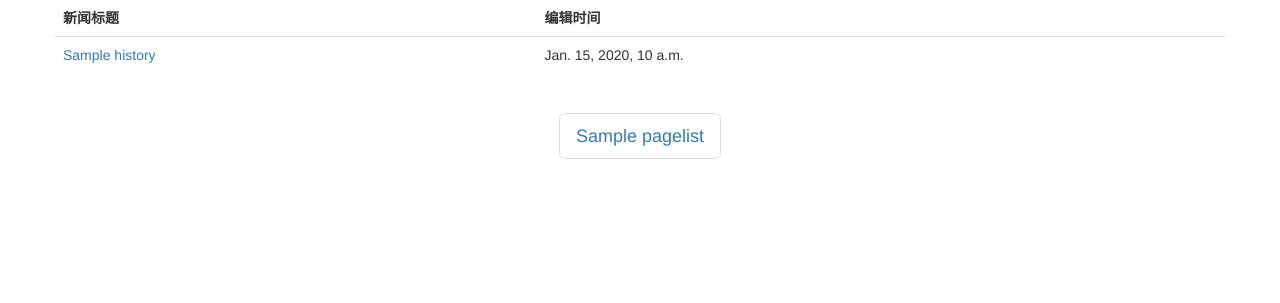
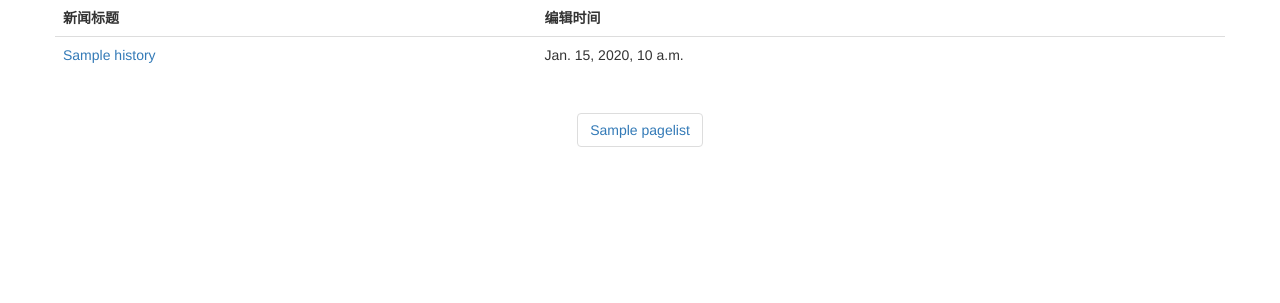
Before and after one commit to light-white/meeting, a Django app: template news/templates/news/news.html in a window 1280 px wide. Shown: the part 191-494 px from the top of the page. Run offline with Django 3.2, Linux system fonts and the light colour scheme; the template is opened without the code that fills it: most values are stand-ins (such as "Sample title", 1, 10 or a date in 2020); some libraries are stand-ins or nearby versions.

Commit message:
change pagination

```diff
--- a/news/templates/news/news.html
+++ b/news/templates/news/news.html
@@ -33,7 +33,7 @@
         </div>
         <div class="row text-center">
           <nav aria-label="Page navigation">
-            <ul class="pagination pagination-lg">
+            <ul class="pagination">
               {% if contacts.has_previous %}
               <li>
                 <a href="?page={{ contacts.previous_page_number }}" aria-label="Previous">
```
